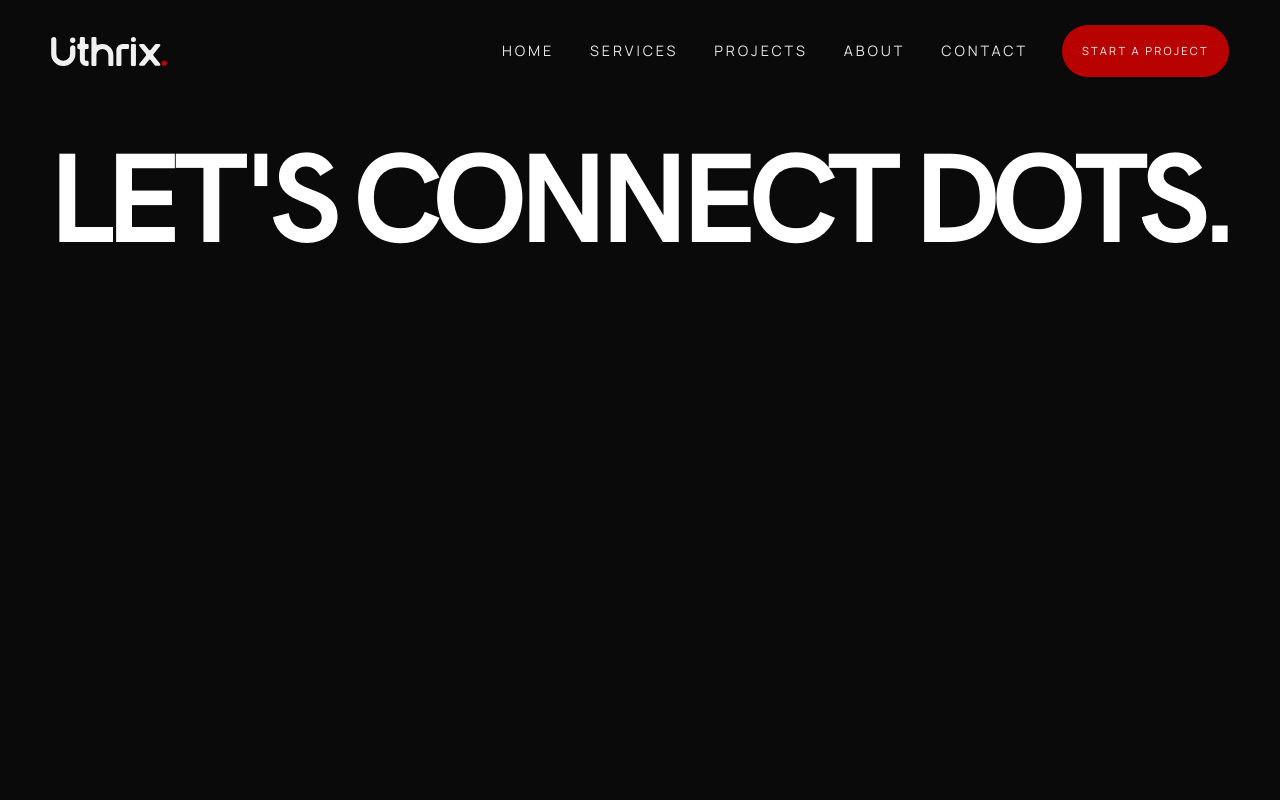
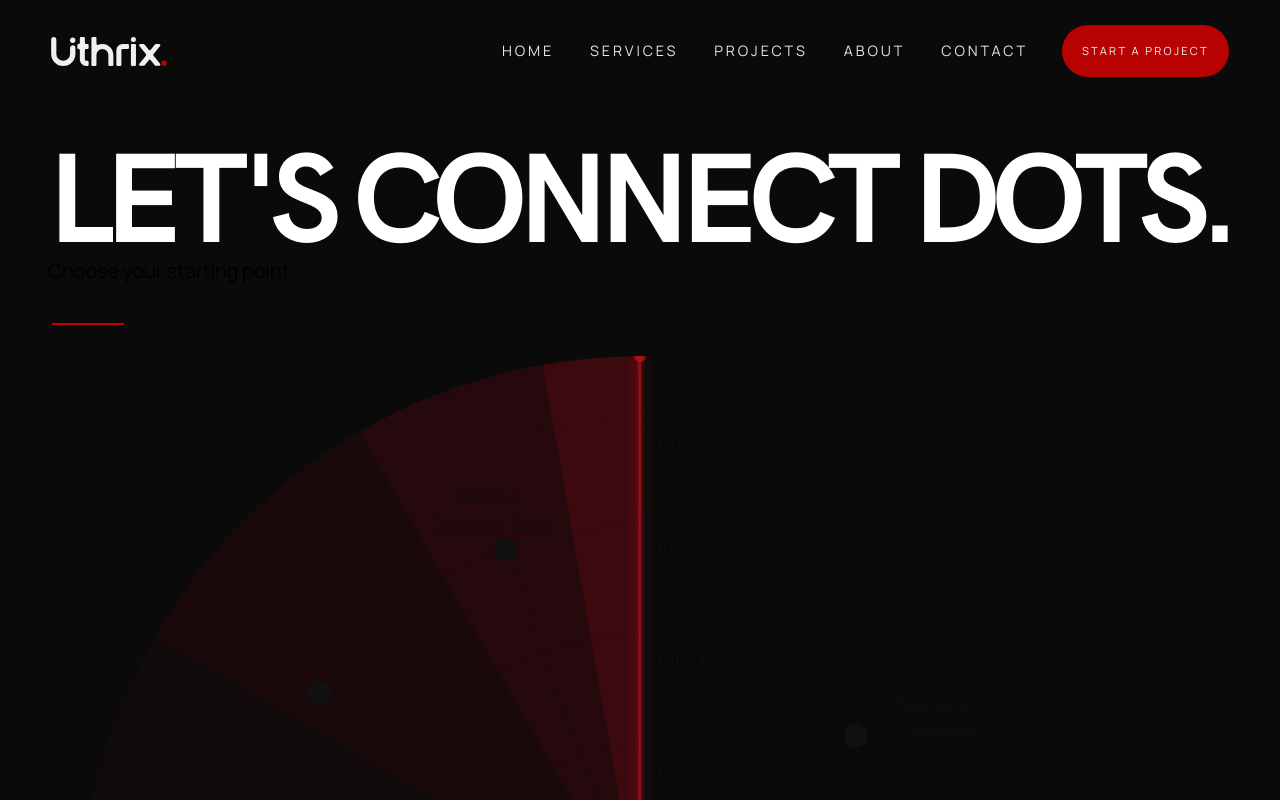
Before and after one commit to Uthrix-Digital/uthrix-digital, a Next.js app: page /ConnetMainDots in a window 1280 px wide. Shown: the top 800 px of the page. Built offline with nearby package versions, Linux system fonts and the light colour scheme.

Commit message:
fix: correct syntax and improve structure in ConnectDots component

```diff
--- a/src/app/ConnetMainDots/page.tsx
+++ b/src/app/ConnetMainDots/page.tsx
@@ -1,5 +1,7 @@
-"use client"
+"use client";
+import { Suspense } from "react";
 import { motion, MotionConfig, type Variants } from "framer-motion";
+import { GrowthPathMap } from "@/components/shared/(GrowthPathMap)/GrowthPathMap";
 
 const EASE = [0.22, 1, 0.36, 1] as const;
 
@@ -19,7 +21,6 @@ const fadeUp: Variants = {
 export default function ConnectDots() {
   return (
     <div className="relative min-h-screen bg-foreground text-white transition-colors duration-300">
-
       <div className="mx-auto flex w-full max-w-none px-4 pb-16 pt-32 sm:px-6 sm:pb-20 lg:px-12 lg:pt-38">
         <motion.div
           variants={stagger}
@@ -35,9 +36,20 @@ export default function ConnectDots() {
               Let&apos;s connect dots.
             </span>
           </motion.h1>
+          <div>
+            <Suspense
+                fallback={
+                  <div
+                    className="min-h-130 w-full animate-pulse rounded-2xl bg-black/3"
+                    aria-label="Loading growth path map"
+                  />
+                }
+              >
+                <GrowthPathMap />
+              </Suspense>
+          </div>
         </motion.div>
       </div>
     </div>
-
   );
 }
```
Lines whose indentation alone changed are shown as unchanged.
